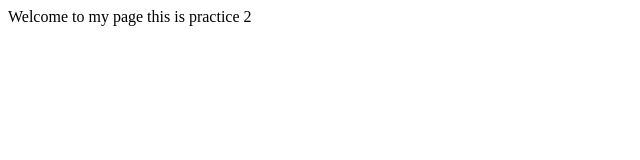
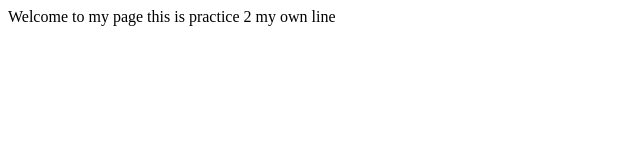
Before and after one commit to lankelvin/Code_Learn, a plain HTML site: page index.html in a window 1280 px wide. Shown: the full height of the page, 0-640 px from the left. Drawn offline with Linux system fonts and the light colour scheme.

Commit message:
first commit

```diff
--- a/index.html
+++ b/index.html
@@ -6,6 +6,8 @@
     <title>Document</title>
 </head>
 <body>Welcome to my page this is practice 2
+    my own line
+
 
 </body>
 </html>
```
